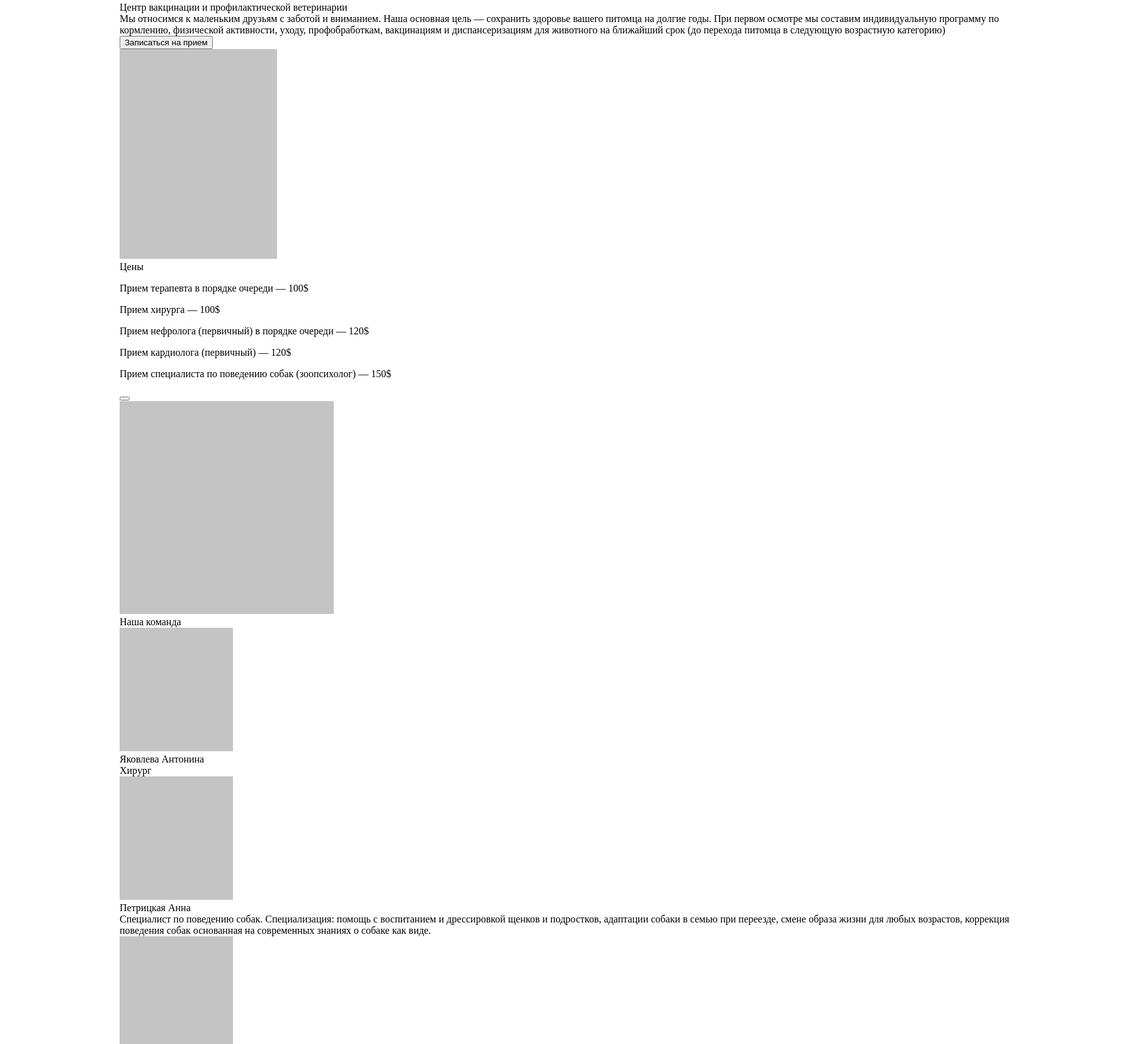
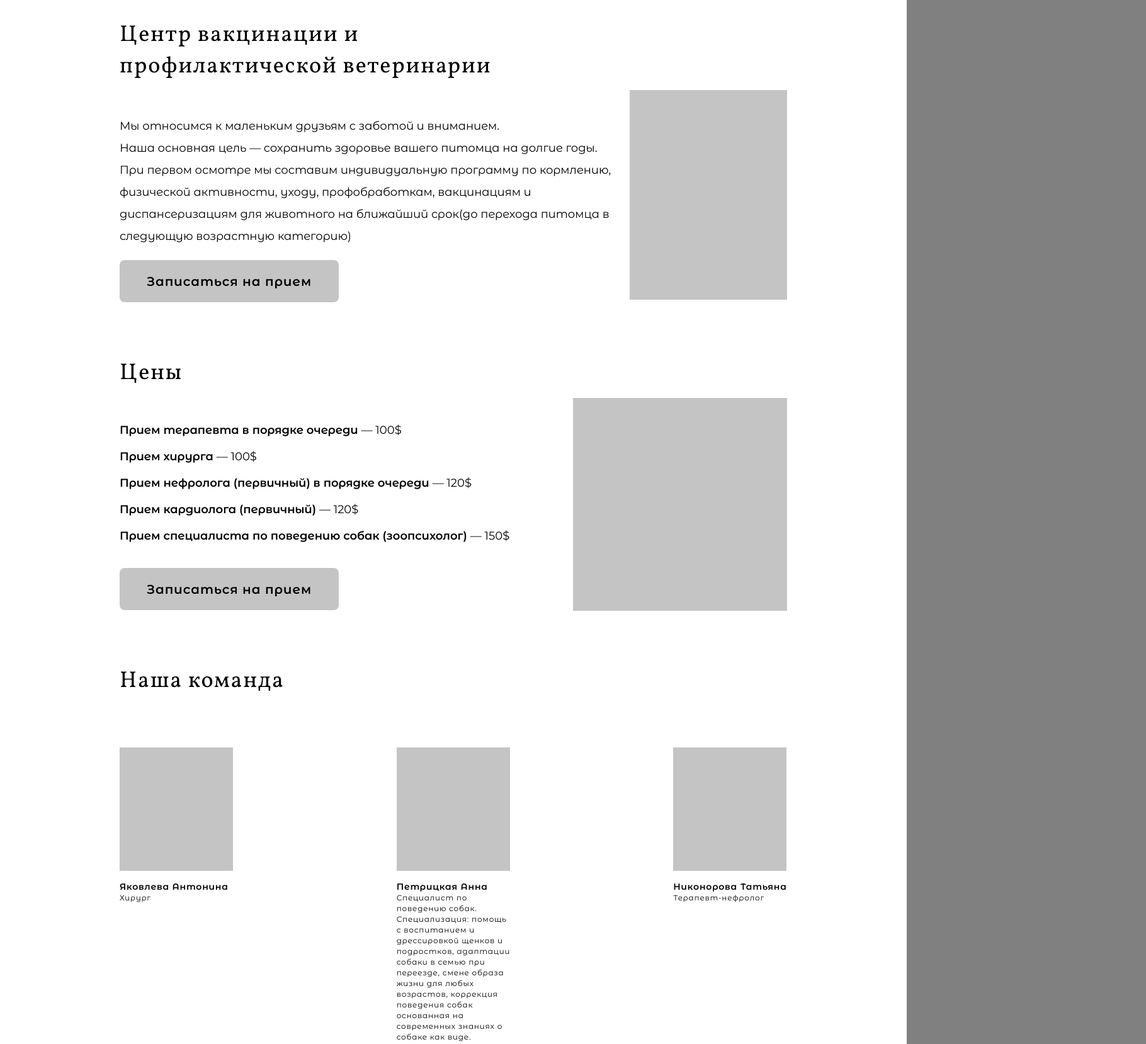
Before and after one commit to a1ekcP/hw03, a plain HTML site: page Your Dog(2)/Flex/index.html in a window 1280 px wide. Shown: the part 762-2420 px from the top of the page at 63% size, 1820 px wide, since content can reach past the window. Drawn offline with Linux system fonts and the light colour scheme.

Commit message:
update full css

```diff
--- a/Your Dog(2)/Flex/index.html
+++ b/Your Dog(2)/Flex/index.html
@@ -31,7 +31,9 @@
                 <div class="wellcome">
                     <div class="wellcome__text">
                         <h1 class="wellcome__title">Your Dog</h1>
-                        <div class="wellcome__subtitle">Добро пожаловать в новую клинику Your Dog
+                        <div class="wellcome__subtitle">
+                            Добро пожаловать в новую клинику
+                            <strong>Your Dog</strong>
                         </div>
                         <button class="wellcome__btn btn">Записаться на прием</button>
                     </div>
@@ -45,12 +47,11 @@
                     </div>
                     <div class="vakcination__body">
                         <div class="vakcination__about">
-                                Мы относимся к маленьким друзьям с заботой и вниманием.
-                                Наша основная цель — сохранить здоровье вашего питомца на долгие годы.
-                                При первом осмотре мы составим индивидуальную программу по кормлению,
-                                физической активности, уходу, профобработкам, вакцинациям
-                                и диспансеризациям для животного на ближайший срок
-                                (до перехода питомца в следующую возрастную категорию)
+                            <p>Мы относимся к маленьким друзьям с заботой и вниманием.</p>
+                            <p>Наша основная цель — сохранить здоровье вашего питомца на долгие годы.</p>
+                            <p>
+                                При первом осмотре мы составим индивидуальную программу по кормлению, физической активности, уходу, профобработкам, вакцинациям и диспансеризациям для животного на ближайший срок(до перехода питомца в следующую возрастную категорию)
+                             </p>
                             <button class="vakcination__btn btn">Записаться на прием</button>
                         </div>
                         <div class="vakcination__img">
@@ -62,12 +63,14 @@
                     <div class="prices__title title">Цены</div>
                     <div class="prices__body">
                         <div class="prices__prices">
-                            <p>Прием терапевта в порядке очереди — 100$</p>
-                            <p>Прием хирурга — 100$</p>
-                            <p>Прием нефролога (первичный) в порядке очереди — 120$</p>
-                            <p>Прием кардиолога (первичный) — 120$</p>
-                            <p>Прием специалиста по поведению собак (зоопсихолог) — 150$</p>
-                            <button class="prices__btn btn"></button>
+                            <ul class="prices__list">
+                                <li>Прием терапевта в порядке очереди <span> — 100$</span></li>
+                                <li>Прием хирурга <span> — 100$</span></li>
+                                <li>Прием нефролога (первичный) в порядке очереди <span> — 120$</span></li>
+                                <li>Прием кардиолога (первичный) <span> — 120$</span></li>
+                                <li>Прием специалиста по поведению собак (зоопсихолог) <span> — 150$</span></li>
+                            </ul>
+                            <button class="prices__btn btn">Записаться на прием</button>
                         </div>
                         <div class="prices__img">
                             <img src="img/3.png" alt="">
@@ -81,15 +84,15 @@
                             <div class="member-img">
                                 <img src="img/4.png" alt="Photo">
                             </div>
-                                <h2 class="name">Яковлева Антонина</h2>
-                                <h3 class="post"> Хирург</h3>
+                                <h2 class="team__name">Яковлева Антонина</h2>
+                                <h3 class="team__post"> Хирург</h3>
                         </div>
                         <div class="team__2">
                                 <div class="member-img">
                                     <img src="img/5.png" alt="Photo">
                                 </div>
-                                    <h2 class="name">Петрицкая Анна</h2>
-                                    <h3 class="post">
+                                    <h2 class="team__name">Петрицкая Анна</h2>
+                                    <h3 class="team__post">
                                         Специалист по поведению собак.
                                         Специализация: помощь с воспитанием и дрессировкой щенков и подростков, адаптации собаки в семью при переезде, смене образа жизни для любых возрастов, коррекция поведения собак основанная на современных знаниях о собаке как виде.
                                     </h3>
@@ -98,13 +101,13 @@
                                 <div class="member-img">
                                     <img src="img/6.png" alt="Photo">
                                 </div>
-                                    <h2 class="name">Никонорова Татьяна</h2>
-                                    <h3 class="post">Терапевт-нефролог</h3>
+                                    <h2 class="team__name">Никонорова Татьяна</h2>
+                                    <h3 class="team__post">Терапевт-нефролог</h3>
                         </div>
                     </div>
                 </div>
                 <div class="record">
-                    <button class="record__btn">Записаться на прием</button>
+                    <button class="record__btn btn">Записаться на прием</button>
                 </div>
             </main>
             <footer class="footer">
--- a/Your Dog(2)/Flex/style.css
+++ b/Your Dog(2)/Flex/style.css
@@ -1,5 +1,7 @@
+*{
+    box-sizing: border-box;
+}
 body{
-    box-sizing: border-box;
     margin: 0;
     padding: 0;
     background-color: gray;
@@ -18,10 +20,10 @@ a:hover{
 }
 ul{
     list-style: none;
+    margin: 0;
+    padding: 0;
 }
-h1,h2,h3{
-    font-size: inherit;
-    font-weight: normal;
+h1,h2,h3,p{
     margin: 0;
     padding: 0;
 }
@@ -29,6 +31,9 @@ h1,h2,h3{
     display: flex;
     flex-direction: column;
 }
+
+/*------------------------HEADER------------------*/
+
 .header{
     display: flex;
     justify-content: space-between;
@@ -51,6 +56,32 @@ h1,h2,h3{
 .header__navigation a:last-child{
     margin-right: 0;
 }
+.btn{
+    cursor: pointer;
+    border: none;
+    padding: 18px 29px;
+    width: 348px;
+    height: 67px;
+    background: #C4C4C4;
+    border-radius: 8px;
+    font-family: Montserrat Alternates;
+    font-style: normal;
+    font-weight: 600;
+    font-size: 20px;
+    line-height: 24px;
+    letter-spacing: 0.05em;
+    color: #000000;
+}
+.title{
+    font-family: Vollkorn;
+    font-size: 36px;
+    line-height: 50px;
+    letter-spacing: 0.05em;
+    color: #000000;
+}
+
+/*------------------------FOOTER------------------*/
+
 .footer{
     display: flex;
     align-items: center;
@@ -83,3 +114,121 @@ h1,h2,h3{
 .footer__icons a:last-child{
     margin-right: 0;
 }
+
+/*------------------------MAIN------------------*/
+
+.main{
+    display: flex;
+    flex-direction: column;
+}
+.wellcome{
+    margin-bottom: 85px;
+    display: flex;
+    justify-content: space-between;
+}
+.wellcome__text{
+    margin: 90px 48px 0 0;
+    display: flex;
+    flex-direction: column;
+}
+.wellcome__title{
+    font-family: Vollkorn;
+    font-style: normal;
+    font-weight: 600;
+    font-size: 64px;
+    line-height: 89px;
+    letter-spacing: 0.05em;
+    color: #000000;
+}
+.wellcome__subtitle{
+    font-family: Montserrat Alternates;
+    font-style: normal;
+    font-weight: normal;
+    font-size: 24px;
+    line-height: 29px;
+    letter-spacing: 0.05em;
+    color: #000000;
+    margin: 22px 0 176px 0;
+}
+.vakcination{
+    margin-bottom: 88px;
+}
+.vakcination__title{
+    width: 600px;
+    margin-bottom: 12px;
+}
+.vakcination__body{
+    display: flex;
+}
+.vakcination__about{
+    margin-right: 26px;
+}
+.vakcination__about p{
+    font-family: Montserrat Alternates;
+    font-size: 18px;
+    line-height: 35px;
+    color: #000000;
+}
+.vakcination__about p:first-child{
+    margin-top: 40px;
+}
+.vakcination__btn{
+    margin-top: 20px;
+}
+.prices{
+    margin-bottom: 83px;
+}
+.prices__title{
+    margin-bottom: 14px;
+}
+.prices__body{
+    display: flex;
+    justify-content: space-between;
+}
+.prices__prices{
+    margin-right: 50px;
+}
+.prices__list{
+    margin: 40px 0;
+}
+.prices__list li{
+    font-family: Montserrat Alternates;
+    font-weight: 600;
+    font-size: 18px;
+    color: #000000;
+    margin-bottom: 20px;
+}
+.prices__list span{
+    font-weight: normal;
+}
+.team{
+    margin-bottom: 44px;
+}
+.team__title{
+    margin-bottom: 80px;
+}
+.team__members{
+    display: flex;
+}
+.team__1, .team__2, .team__3{
+    flex: 0 1 33.33%;
+    margin-right: 259px;
+    font-family: Montserrat Alternates;
+    line-height: 17px;
+    letter-spacing: 0.05em;
+    color: #000000;
+}
+.member-img{
+    margin-bottom: 14px;
+}
+.team__3{
+    margin-right: 0;
+}
+.team__name{
+    font-weight: bold;
+    font-size: 14px;
+}
+.team__post{
+    font-weight: normal;
+    font-size: 12px;
+}
```
